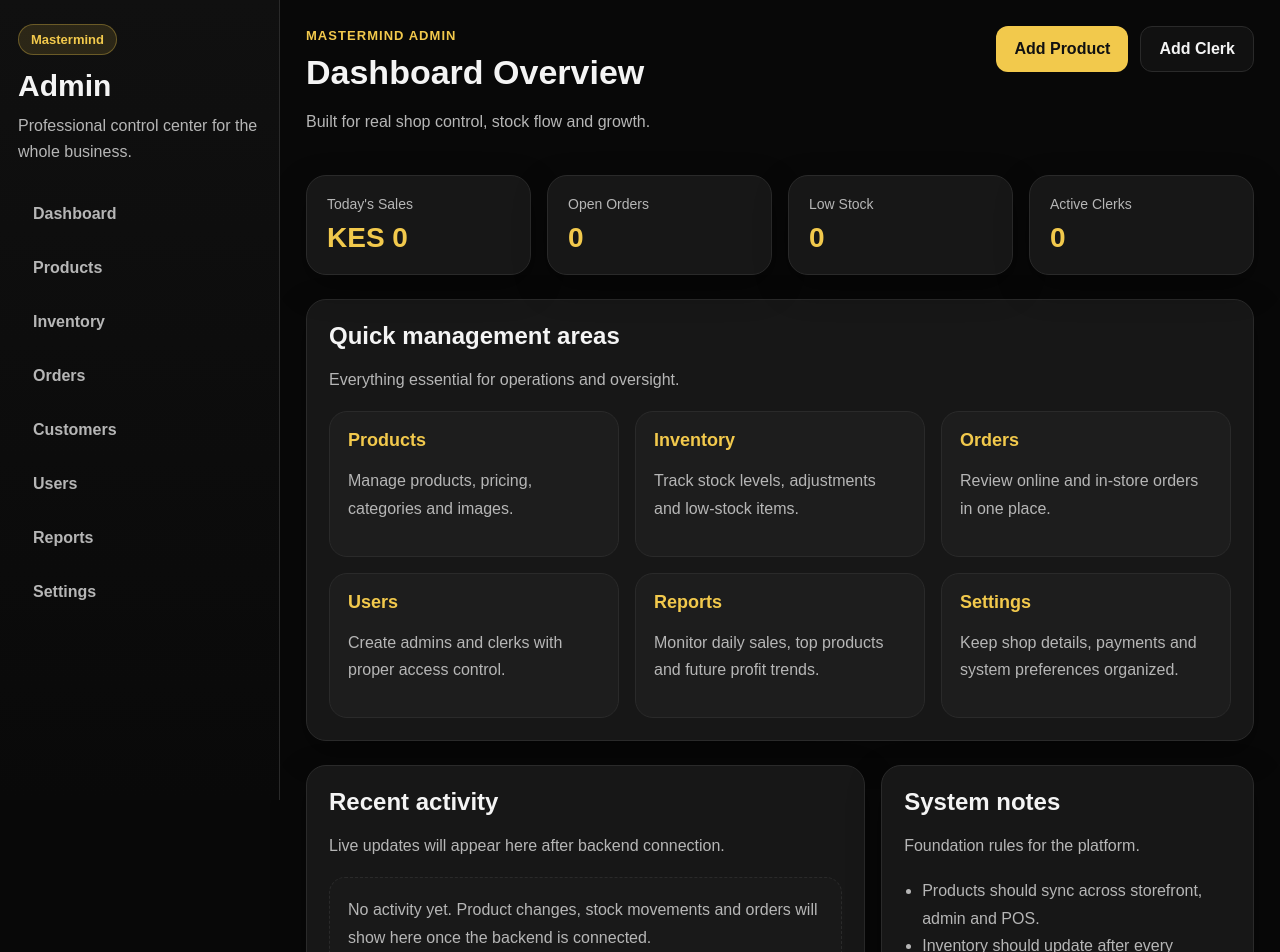
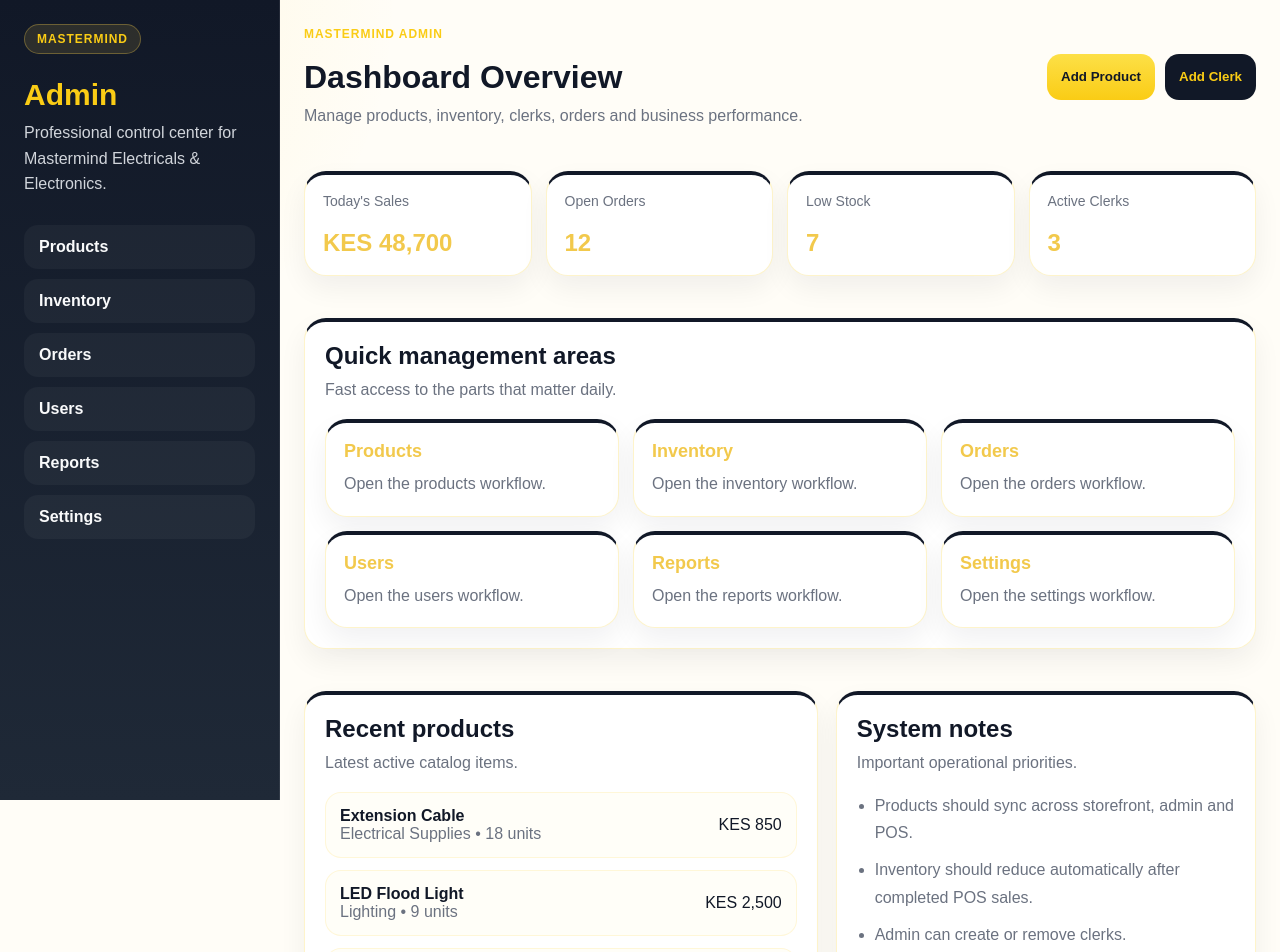
Before and after one commit to Masterkartel/mastermind-platform, a Next.js app in the folder apps/admin/: page / in a window 1280 px wide. Shown: the top 952 px of the page. Built offline with nearby package versions, Linux system fonts and the light colour scheme; what @mastermind/theme would draw is missing.

Commit message:
Update page.tsx

```diff
--- a/apps/admin/src/app/page.tsx
+++ b/apps/admin/src/app/page.tsx
@@ -1,35 +1,40 @@
+"use client";
+
 const stats = [
-  { label: "Today's Sales", value: "KES 0" },
-  { label: "Open Orders", value: "0" },
-  { label: "Low Stock", value: "0" },
-  { label: "Active Clerks", value: "0" }
+  { label: "Today's Sales", value: "KES 48,700" },
+  { label: "Open Orders", value: "12" },
+  { label: "Low Stock", value: "7" },
+  { label: "Active Clerks", value: "3" }
 ];
 
-const areas = [
+const recentProducts = [
   {
-    title: "Products",
-    text: "Manage products, pricing, categories and images."
+    name: "Extension Cable",
+    category: "Electrical Supplies",
+    stock: "18 units",
+    price: "KES 850"
   },
   {
-    title: "Inventory",
-    text: "Track stock levels, adjustments and low-stock items."
+    name: "LED Flood Light",
+    category: "Lighting",
+    stock: "9 units",
+    price: "KES 2,500"
   },
   {
-    title: "Orders",
-    text: "Review online and in-store orders in one place."
-  },
-  {
-    title: "Users",
-    text: "Create admins and clerks with proper access control."
-  },
-  {
-    title: "Reports",
-    text: "Monitor daily sales, top products and future profit trends."
-  },
-  {
-    title: "Settings",
-    text: "Keep shop details, payments and system preferences organized."
+    name: "Phone Charger",
+    category: "Chargers",
+    stock: "22 units",
+    price: "KES 1,200"
   }
+];
+
+const quickAreas = [
+  "Products",
+  "Inventory",
+  "Orders",
+  "Users",
+  "Reports",
+  "Settings"
 ];
 
 export default function AdminPage() {
@@ -37,20 +42,17 @@ export default function AdminPage() {
     <main className="admin-page">
       <aside className="sidebar">
         <div className="brand-box">
-          <span className="badge">Mastermind</span>
+          <span className="badge">MASTERMIND</span>
           <h1>Admin</h1>
-          <p>Professional control center for the whole business.</p>
+          <p>Professional control center for Mastermind Electricals &amp; Electronics.</p>
         </div>
 
         <nav className="nav">
-          <a href="/">Dashboard</a>
-          <a href="/products">Products</a>
-          <a href="/inventory">Inventory</a>
-          <a href="/orders">Orders</a>
-          <a href="/customers">Customers</a>
-          <a href="/users">Users</a>
-          <a href="/reports">Reports</a>
-          <a href="/settings">Settings</a>
+          {quickAreas.map((item) => (
+            <a key={item} href="#">
+              {item}
+            </a>
+          ))}
         </nav>
       </aside>
 
@@ -59,16 +61,12 @@ export default function AdminPage() {
           <div>
             <span className="eyebrow">Mastermind Admin</span>
             <h2>Dashboard Overview</h2>
-            <p>Built for real shop control, stock flow and growth.</p>
+            <p>Manage products, inventory, clerks, orders and business performance.</p>
           </div>
 
           <div className="topbar-actions">
-            <a href="/products/new" className="btn btn--primary">
-              Add Product
-            </a>
-            <a href="/users/new" className="btn btn--ghost">
-              Add Clerk
-            </a>
+            <button className="btn btn--primary">Add Product</button>
+            <button className="btn btn--ghost">Add Clerk</button>
           </div>
         </header>
 
@@ -84,14 +82,14 @@ export default function AdminPage() {
         <section className="panel">
           <div className="panel-head">
             <h3>Quick management areas</h3>
-            <p>Everything essential for operations and oversight.</p>
+            <p>Fast access to the parts that matter daily.</p>
           </div>
 
           <div className="quick-grid">
-            {areas.map((item) => (
-              <article key={item.title} className="quick-card">
-                <h4>{item.title}</h4>
-                <p>{item.text}</p>
+            {quickAreas.map((item) => (
+              <article key={item} className="quick-card">
+                <h4>{item}</h4>
+                <p>Open the {item.toLowerCase()} workflow.</p>
               </article>
             ))}
           </div>
@@ -100,31 +98,266 @@ export default function AdminPage() {
         <section className="split-grid">
           <article className="panel">
             <div className="panel-head">
-              <h3>Recent activity</h3>
-              <p>Live updates will appear here after backend connection.</p>
+              <h3>Recent products</h3>
+              <p>Latest active catalog items.</p>
             </div>
 
-            <div className="empty-state">
-              No activity yet. Product changes, stock movements and orders will
-              show here once the backend is connected.
+            <div className="list">
+              {recentProducts.map((item) => (
+                <div key={item.name} className="list-item">
+                  <div>
+                    <strong>{item.name}</strong>
+                    <p>
+                      {item.category} • {item.stock}
+                    </p>
+                  </div>
+                  <span>{item.price}</span>
+                </div>
+              ))}
             </div>
           </article>
 
           <article className="panel">
             <div className="panel-head">
               <h3>System notes</h3>
-              <p>Foundation rules for the platform.</p>
+              <p>Important operational priorities.</p>
             </div>
 
             <ul className="notes">
               <li>Products should sync across storefront, admin and POS.</li>
-              <li>Inventory should update after every completed sale.</li>
-              <li>Roles should separate admin and clerk permissions.</li>
-              <li>Reports should support daily, weekly and monthly views.</li>
+              <li>Inventory should reduce automatically after completed POS sales.</li>
+              <li>Admin can create or remove clerks.</li>
+              <li>Reports should surface top-selling and low-stock items.</li>
             </ul>
           </article>
         </section>
       </section>
+
+      <style jsx>{`
+        .admin-page {
+          min-height: 100vh;
+          display: grid;
+          grid-template-columns: 280px 1fr;
+          background:
+            radial-gradient(circle at top left, rgba(250, 204, 21, 0.12), transparent 24%),
+            #fffdf7;
+          color: #111827;
+        }
+
+        .sidebar {
+          background: linear-gradient(180deg, #111827 0%, #1f2937 100%);
+          color: white;
+          padding: 24px;
+          border-right: 1px solid rgba(255, 255, 255, 0.08);
+        }
+
+        .brand-box h1 {
+          margin: 10px 0 8px;
+          color: #facc15;
+        }
+
+        .brand-box p {
+          margin: 0;
+          color: #d1d5db;
+        }
+
+        .badge,
+        .eyebrow {
+          display: inline-block;
+          font-size: 12px;
+          font-weight: 800;
+          text-transform: uppercase;
+          letter-spacing: 0.08em;
+          color: #facc15;
+        }
+
+        .nav {
+          margin-top: 28px;
+          display: grid;
+          gap: 10px;
+        }
+
+        .nav a {
+          color: #f9fafb;
+          text-decoration: none;
+          padding: 12px 14px;
+          border-radius: 14px;
+          background: rgba(255, 255, 255, 0.04);
+        }
+
+        .content {
+          padding: 24px;
+          display: grid;
+          gap: 18px;
+        }
+
+        .topbar {
+          display: flex;
+          justify-content: space-between;
+          gap: 16px;
+          align-items: center;
+          flex-wrap: wrap;
+        }
+
+        .topbar h2 {
+          margin: 8px 0 6px;
+          font-size: 2rem;
+        }
+
+        .topbar p {
+          margin: 0;
+          color: #6b7280;
+        }
+
+        .topbar-actions {
+          display: flex;
+          gap: 10px;
+          flex-wrap: wrap;
+        }
+
+        .stats-grid {
+          display: grid;
+          grid-template-columns: repeat(4, minmax(0, 1fr));
+          gap: 14px;
+        }
+
+        .stat-card,
+        .panel,
+        .quick-card {
+          background: white;
+          border-radius: 22px;
+          border: 1px solid rgba(250, 204, 21, 0.22);
+          border-top: 4px solid #111827;
+          box-shadow: 0 12px 28px rgba(15, 23, 42, 0.06);
+        }
+
+        .stat-card {
+          padding: 18px;
+          display: grid;
+          gap: 10px;
+        }
+
+        .stat-card span {
+          color: #6b7280;
+        }
+
+        .stat-card strong {
+          font-size: 1.5rem;
+        }
+
+        .panel {
+          padding: 20px;
+        }
+
+        .panel-head {
+          margin-bottom: 16px;
+        }
+
+        .panel-head h3 {
+          margin: 0 0 6px;
+        }
+
+        .panel-head p {
+          margin: 0;
+          color: #6b7280;
+        }
+
+        .quick-grid {
+          display: grid;
+          grid-template-columns: repeat(3, minmax(0, 1fr));
+          gap: 14px;
+        }
+
+        .quick-card {
+          padding: 18px;
+        }
+
+        .quick-card h4 {
+          margin: 0 0 8px;
+        }
+
+        .quick-card p {
+          margin: 0;
+          color: #6b7280;
+        }
+
+        .split-grid {
+          display: grid;
+          grid-template-columns: 1.1fr 0.9fr;
+          gap: 18px;
+        }
+
+        .list {
+          display: grid;
+          gap: 12px;
+        }
+
+        .list-item {
+          display: flex;
+          justify-content: space-between;
+          gap: 12px;
+          align-items: center;
+          padding: 14px;
+          border-radius: 16px;
+          background: #fffef8;
+          border: 1px solid rgba(250, 204, 21, 0.14);
+        }
+
+        .list-item p,
+        .notes {
+          margin: 0;
+          color: #6b7280;
+        }
+
+        .notes {
+          padding-left: 18px;
+          display: grid;
+          gap: 10px;
+        }
+
+        .btn {
+          border: none;
+          border-radius: 14px;
+          padding: 12px 14px;
+          font-weight: 800;
+          cursor: pointer;
+        }
+
+        .btn--primary {
+          background: linear-gradient(180deg, #fde047 0%, #facc15 100%);
+          color: #111827;
+        }
+
+        .btn--ghost {
+          background: #111827;
+          color: #facc15;
+        }
+
+        @media (max-width: 980px) {
+          .admin-page {
+            grid-template-columns: 1fr;
+          }
+
+          .stats-grid,
+          .quick-grid,
+          .split-grid {
+            grid-template-columns: 1fr 1fr;
+          }
+        }
+
+        @media (max-width: 640px) {
+          .content,
+          .sidebar {
+            padding: 16px;
+          }
+
+          .stats-grid,
+          .quick-grid,
+          .split-grid {
+            grid-template-columns: 1fr;
+          }
+        }
+      `}</style>
     </main>
   );
 }
```
